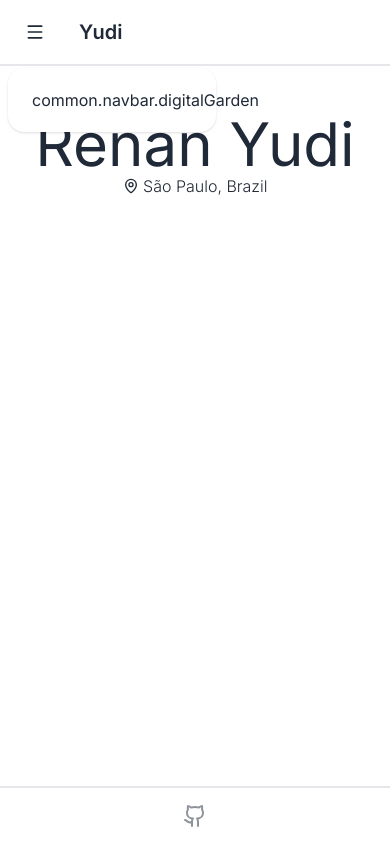
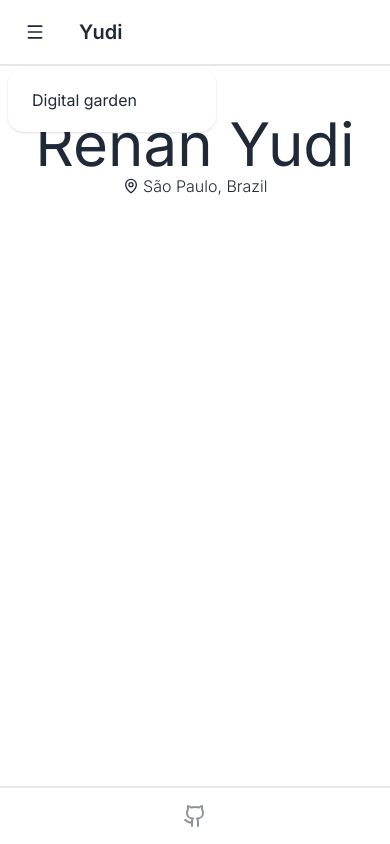
Before and after one commit to Yudi/Yudi.me, a SvelteKit app: page / in a window 390 px wide. Both pictures are taken after a click on the label 35 px from the left and 32 px from the top of the page. Built offline with nearby package versions, Linux system fonts and the light colour scheme.

Commit message:
Add missing $t() to navbar

```diff
--- a/src/components/shared/navbar.svelte
+++ b/src/components/shared/navbar.svelte
@@ -44,11 +44,11 @@
 					{#if item.children}
 						<li tabindex="0">
 							<a class="justify-between">
-								{item.name}
+								{$t(item.name)}
 							</a>
 							<ul class="p-2">
 								{#each item.children as child}
-									<li><a href={child.url || undefined}>{child.name}</a></li>
+									<li><a href={child.url || undefined}>{$t(child.name)}</a></li>
 								{/each}
 							</ul>
 						</li>
```
